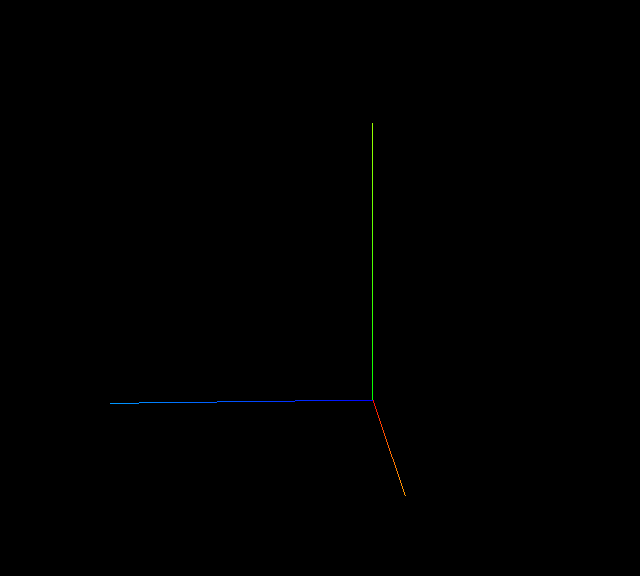
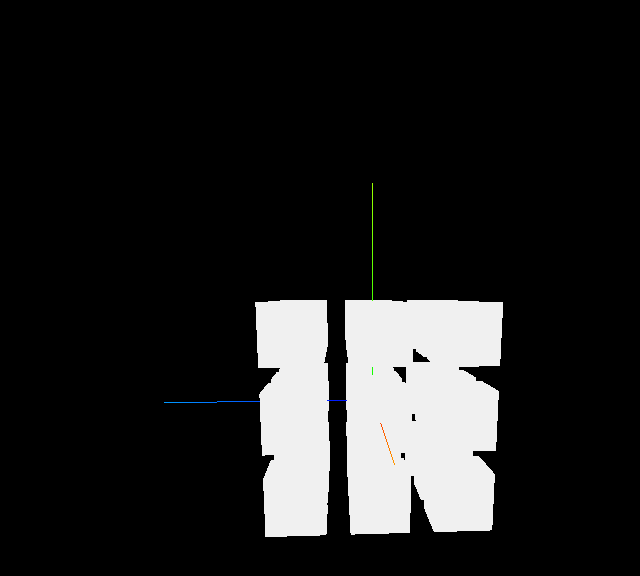
Before and after one commit to ComeauBYUI/CS312, a plain HTML site: page project6/project6.html in a window 1280 px wide. Shown: the whole page, without its empty margins (267-907 px from the left). Drawn offline with Linux system fonts and the light colour scheme.

Commit message:
Changes to help you do this project

```diff
--- a/project6/project6.html
+++ b/project6/project6.html
@@ -17,14 +17,39 @@
 		// Note!!! you must have a sub folder called "js" at the same directory level
 		//         as this folder.
 
+		var M_PI = 3.14159;
+
+		function deg2rad(value) {
+		    return ((M_PI / 180.0) * (value));
+		}
+
+		function rad2deg(value) {
+		    return ((value) * (180.0 / M_PI));
+		}
+
+		function getRandomInt(min, max) {
+		  min = Math.ceil(min);
+		  max = Math.floor(max);
+		  return Math.floor(Math.random() * (max - min)) + min;
+		}
+
+		// Global Variables
+
 		const MODE_NORMAL = 1;
 		const MODE_SPIN = 2;
 
 		var scene, camera, renderer;
+		var geometry, material, mesh;
+		var light1, light2, light3;
 		var rotationCamera = 0;
+		var rotationPL1 = 0;
+		var rotationPL2 = 0;
+		var rotationPL3 = 0;
 		var mode = MODE_NORMAL;
-		var spinRow = 0;
-		var spinCol = 0;
+		var blockGroup;
+		var blocks = [];
+		var rotationGroup;
+		var spinRowCol;
 
 		init();
 		animate();
@@ -36,7 +61,7 @@
 
 			// Every scene needs a camera
 			camera = new THREE.PerspectiveCamera(75, window.innerWidth / window.innerHeight, 1, 10000);
-			camera.position.z = 100;
+			camera.position.z = 600;
 
 			// TODO - create your objects here
 			/*
@@ -59,12 +84,34 @@
 					- TetrahedronGeometry
 					- TorusGeometry
 					- TorusKnotGeometry
-				- Use different colors for the 27 objects.
+				- Use different colors or materials for the 27 objects.
+				- Space objects so you can see each object.
 				- Add any lights that you need to show your objects.
 				- Decide on the material types that you want.
+				- It might be best to add your objects to an array that
+				  you can later group together.
 			*/
 
-			var axisHelper = new THREE.AxisHelper( 50 );
+			geometry = new THREE.BoxGeometry( 50, 50, 50 );
+			material = new THREE.MeshPhongMaterial( { color: 0xffffff, wireframe: false } );
+
+			var spacing = 70;
+			for (var x = -1; x < 2; x++) {
+				for (var y = -1; y < 2; y++) {
+					for (var z = -1; z < 2; z++) {
+						mesh = new THREE.Mesh( geometry, material );
+						blocks.push(mesh);
+						mesh.position.set(x * spacing, y * spacing, z * spacing);
+
+						scene.add( mesh );
+					}
+				}
+			}
+
+			var light = new THREE.AmbientLight( 0xf0f0f0 ); // soft white light
+			scene.add( light );
+
+			var axisHelper = new THREE.AxisHelper( 200 );
 			scene.add( axisHelper );
 
 			// the renderer renders the scene using the objects, lights and camera
@@ -85,12 +132,37 @@
 				case MODE_NORMAL:
 					var timeToSwitch = Math.floor((Math.random() * 100) + 1);
 					if (timeToSwitch % 20 == 0) {
-						// Start spinning a row and column
-						spinRow = Math.floor(Math.random() * 3);	// [0..2]
-						spinCol = Math.floor(Math.random() * 3);	// [0..2]
+
+						// Start spinning a row or a column
+						var turnRow = Math.floor(Math.random() * 2) == 0;
+						spinRowCol = Math.floor(Math.random() * 3);	// [0..2]
 						mode = MODE_SPIN;
 
+						rotationGroup = 0;
 						// TODO - add any code or functions you want to call here
+						// TODO - create your group of the right objects depending
+						//        on the row/col and if it's a row or col
+						//      - Add the group to the scene
+
+						blockGroup = new THREE.Group();
+
+						switch (spinRowCol) {
+							// Example of rotating
+							case 0:
+								blockGroup.add(blocks[0]);
+								blockGroup.add(blocks[9]);
+								blockGroup.add(blocks[18]);
+								blockGroup.add(blocks[3]);
+								blockGroup.add(blocks[12]);
+								blockGroup.add(blocks[21]);
+								blockGroup.add(blocks[6]);
+								blockGroup.add(blocks[15]);
+								blockGroup.add(blocks[24]);
+
+								break;
+						}
+
+						scene.add(blockGroup);
 					}
 
 					break;
@@ -100,18 +172,30 @@
 					//      - Note, you can't spin all at once, this code in this
 					//        case statement will need to be called for every step
 					//        of the spin.  We should spin the row and col by
-					//        a rotation change of 0.01.  You can decide the direction
-					//        of the spin.
+					//        a rotation change of 1 degree. (use deg2rad())
+					//        You can decide the direction of the spin.
+
 					// TODO - when you finish spinning, set mode to MODE_NORMAL
+
+					rotationGroup += 1;
+					var rads = deg2rad(rotationGroup);
+					blockGroup.rotation.z = rads;
+
+					// TODO - free the group when finished rotation
+					if (rotationGroup > 360) {
+						blockGroup = [];
+						mode = MODE_NORMAL;
+					}
+
 					break;
 			}
 
-			// rotate the camera
+			// Change to what you need for the project
 			rotationCamera += 0.005;
-			camera.position.y = 20;
-			camera.position.x = Math.sin(rotationCamera) * 100;
-			camera.position.z = Math.cos(rotationCamera) * 100;
-			camera.lookAt( scene.position );
+			camera.position.y = 100;
+			camera.position.x = Math.sin(rotationCamera) * 500;
+			camera.position.z = Math.cos(rotationCamera) * 500;
+			camera.lookAt( scene.position ); // the origin
 
 			renderer.render( scene, camera );
 		}
```
